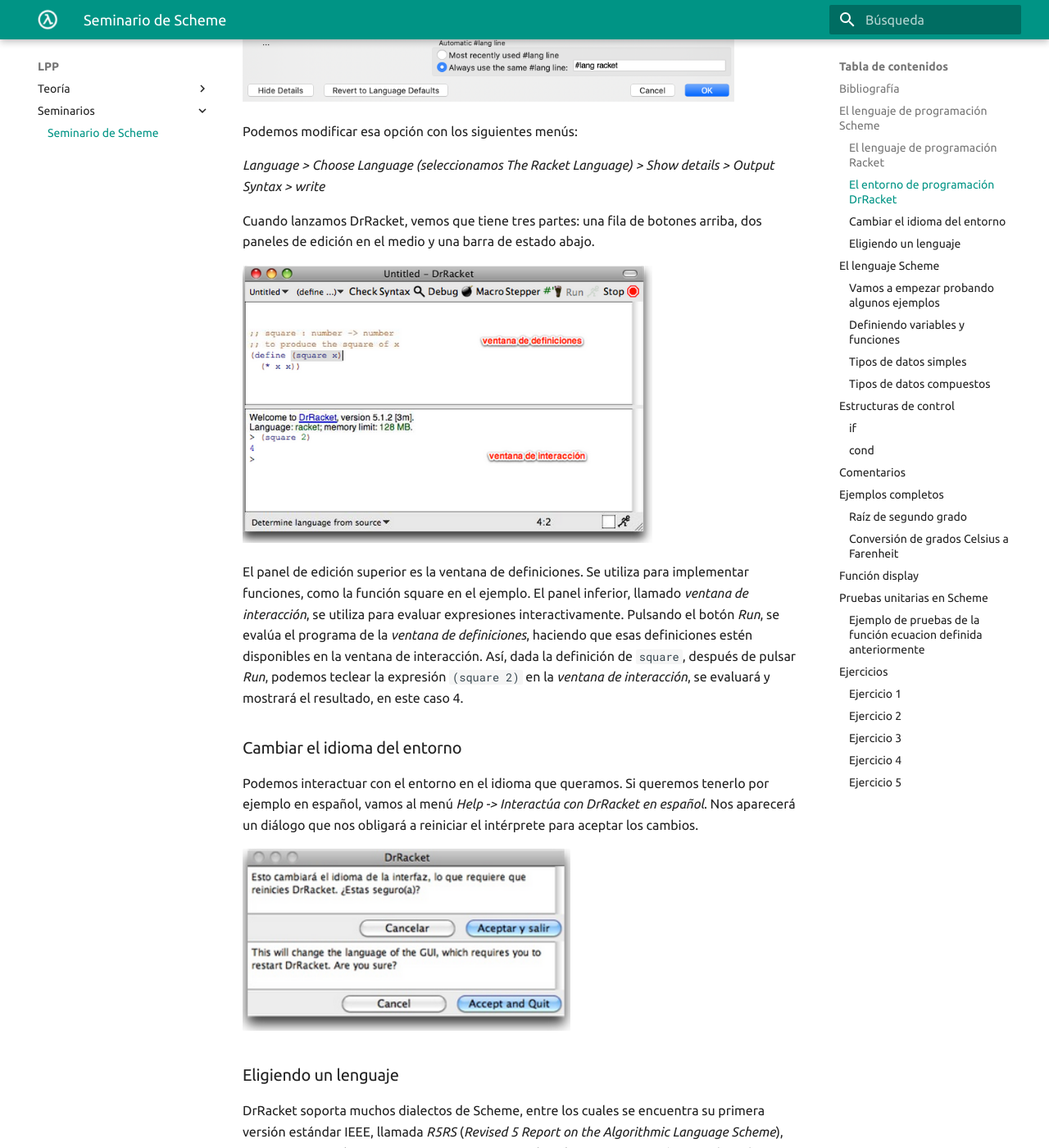
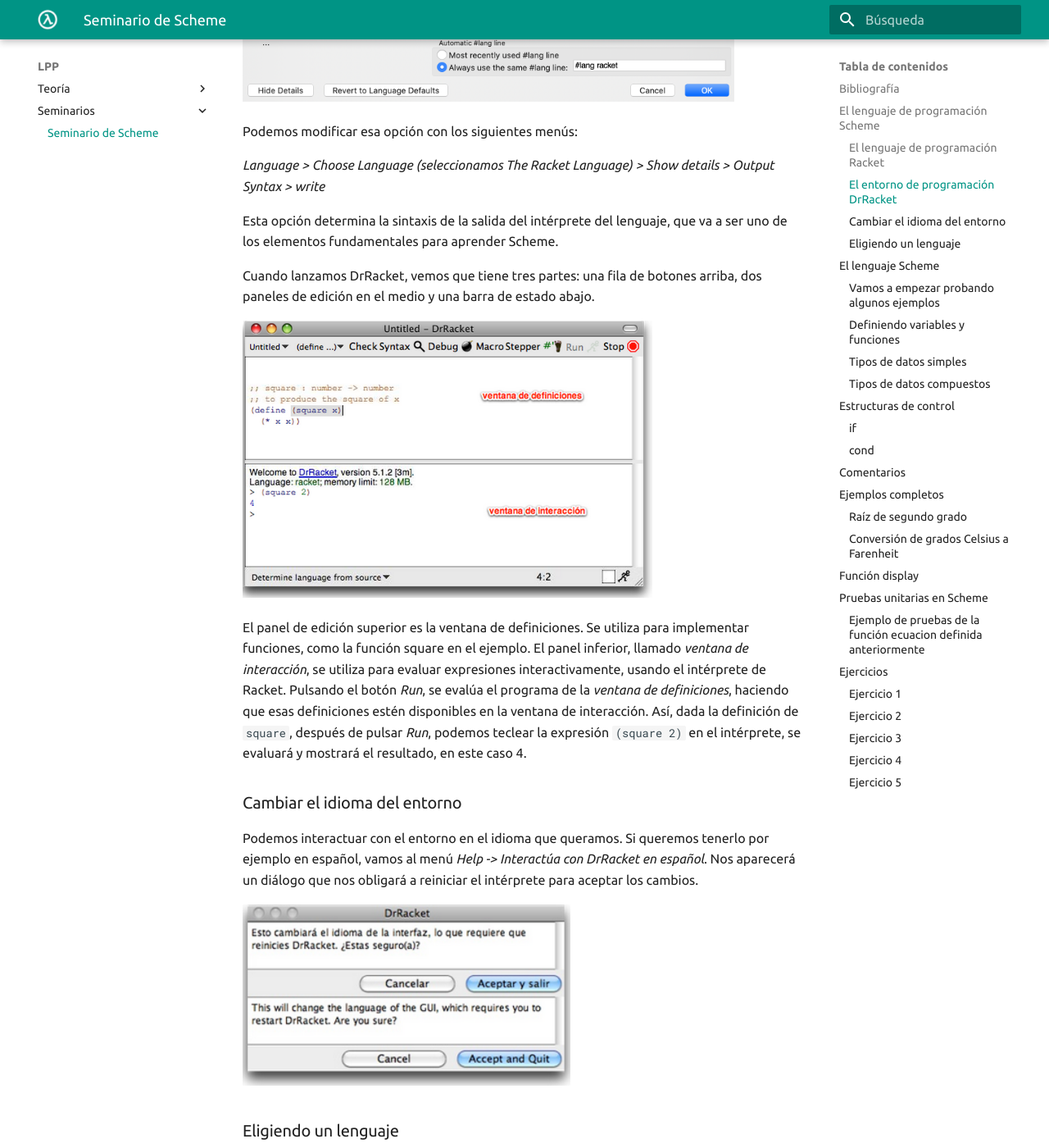
Before and after one commit to domingogallardo/apuntes-lpp, an MkDocs documentation site: the page built from docs/seminarios/seminario1-scheme/seminario1-scheme.md, in a window 1280 px wide and 1400 px high, scrolled down 1573 px. Shown: the whole window at 82% size. Built offline with MkDocs 1.6.1 and Material for MkDocs 9.7.7, drawn with Linux system fonts in a browser that asks for light colours.

Commit message:
Mencionamos al intérprete desde el principio

```diff
--- a/docs/seminarios/seminario1-scheme/seminario1-scheme.md
+++ b/docs/seminarios/seminario1-scheme/seminario1-scheme.md
@@ -60,6 +60,10 @@ Podemos modificar esa opción con los siguientes menús:
 _Language > Choose Language (seleccionamos The Racket Language) > Show
 details > Output Syntax > write_
 
+Esta opción determina la sintaxis de la salida del intérprete del
+lenguaje, que va a ser uno de los elementos fundamentales para
+aprender Scheme.
+
 Cuando lanzamos DrRacket, vemos que tiene tres partes: una fila de
 botones arriba, dos paneles de edición en el medio y una barra de
 estado abajo.
@@ -69,12 +73,12 @@ estado abajo.
 El panel de edición superior es la ventana de definiciones. Se utiliza
 para implementar funciones, como la función square en el ejemplo. El
 panel inferior, llamado _ventana de interacción_, se utiliza para
-evaluar expresiones interactivamente. Pulsando el botón _Run_, se
-evalúa el programa de la _ventana de definiciones_, haciendo que esas
-definiciones estén disponibles en la ventana de interacción. Así, dada
-la definición de `square`, después de pulsar _Run_, podemos teclear la
-expresión `(square 2)` en la _ventana de interacción_, se evaluará y
-mostrará el resultado, en este caso 4.
+evaluar expresiones interactivamente, usando el intérprete de
+Racket. Pulsando el botón _Run_, se evalúa el programa de la _ventana
+de definiciones_, haciendo que esas definiciones estén disponibles en
+la ventana de interacción. Así, dada la definición de `square`,
+después de pulsar _Run_, podemos teclear la expresión `(square 2)` en
+el intérprete, se evaluará y mostrará el resultado, en este caso 4.
 
 ### Cambiar el idioma del entorno
 
```
